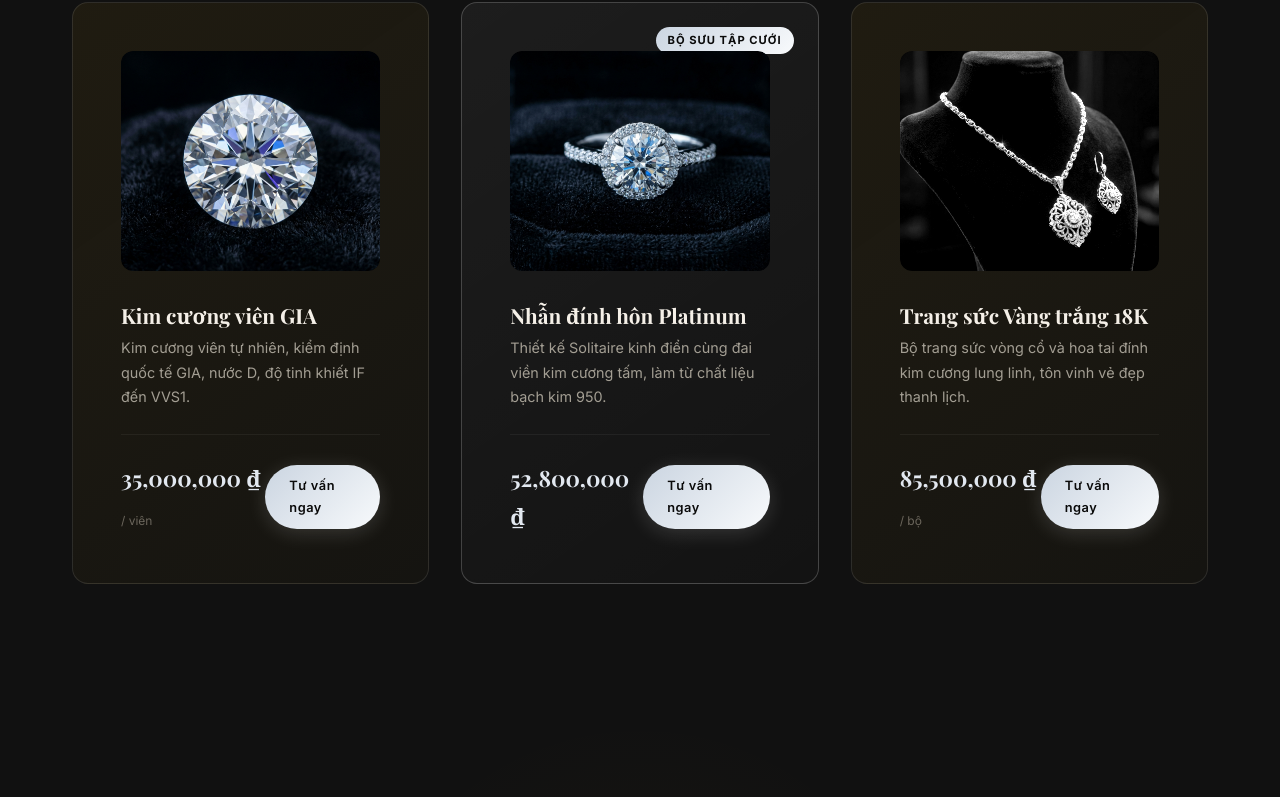
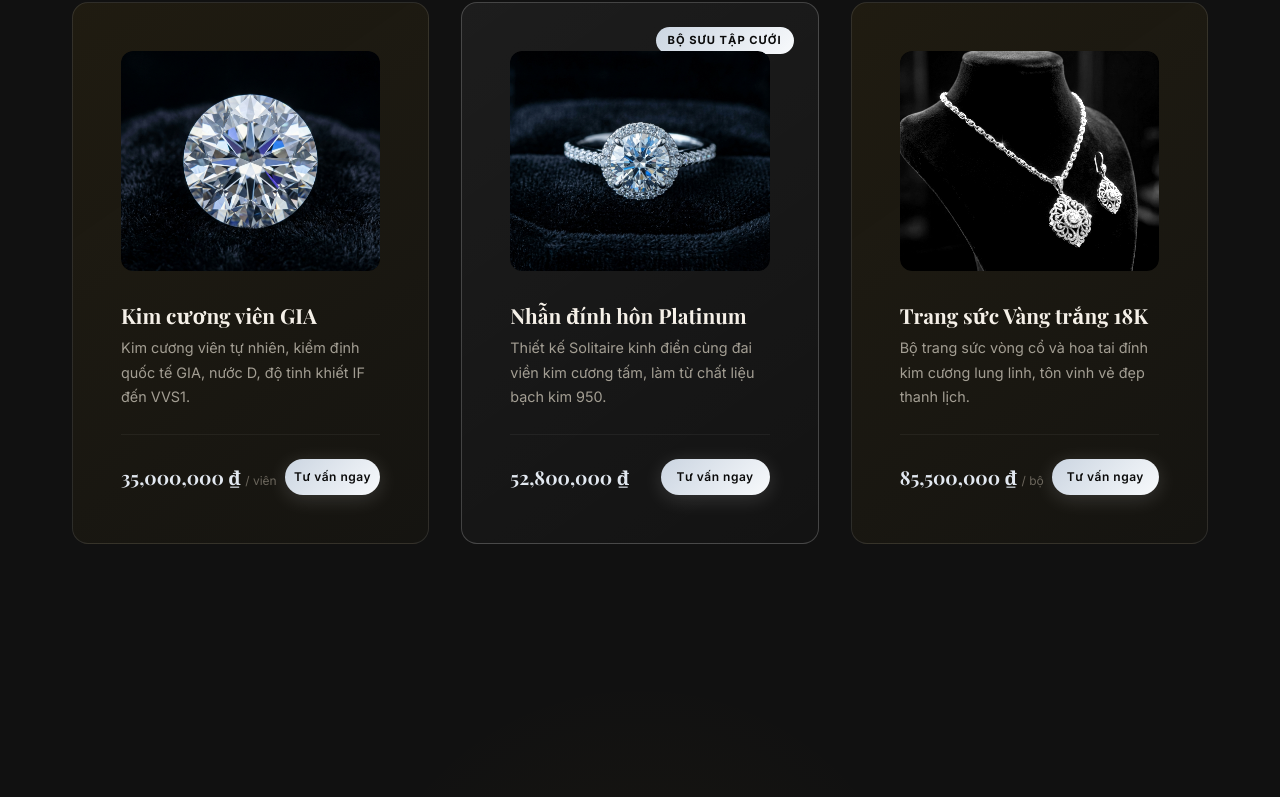
Before and after one commit to binhtankncc/vangviet-landing-page, a plain HTML site: page index.html in a window 1280 px wide. Shown: the part 2432-3229 px from the top of the page. Drawn offline with nearby package versions, Linux system fonts and the light colour scheme.

Commit message:
Fix diamond product button layout

```diff
--- a/index.html
+++ b/index.html
@@ -213,9 +213,9 @@
           <div class="product-image"><img src="images/diamond-loose.png" alt="Kim cương viên GIA"></div>
           <h3 class="product-name">Kim cương viên GIA</h3>
           <p class="product-desc">Kim cương viên tự nhiên, kiểm định quốc tế GIA, nước D, độ tinh khiết IF đến VVS1.</p>
-          <div class="product-details" style="border-top-color: rgba(255,255,255,0.05);">
-            <div class="product-price" style="color: #e2e8f0;">35,000,000 ₫ <span>/ viên</span></div>
-            <a href="#cta" class="btn btn-primary product-buy" style="background: linear-gradient(135deg, #cbd5e1, #f8fafc); color: #0a0a0a; box-shadow: 0 4px 20px rgba(255, 255, 255, 0.15);">Tư vấn ngay</a>
+          <div class="product-details" style="border-top-color: rgba(255,255,255,0.05); gap: 8px;">
+            <div class="product-price" style="color: #e2e8f0; font-size: 1.2rem; white-space: nowrap;">35,000,000 ₫ <span>/ viên</span></div>
+            <a href="#cta" class="btn btn-primary product-buy" style="padding: 8px 16px; font-size: 0.75rem; white-space: nowrap; background: linear-gradient(135deg, #cbd5e1, #f8fafc); color: #0a0a0a; box-shadow: 0 4px 20px rgba(255, 255, 255, 0.15);">Tư vấn ngay</a>
           </div>
         </div>
         <!-- Diamond 2 -->
@@ -224,9 +224,9 @@
           <div class="product-image"><img src="images/diamond-ring.png" alt="Nhẫn đính hôn kim cương"></div>
           <h3 class="product-name">Nhẫn đính hôn Platinum</h3>
           <p class="product-desc">Thiết kế Solitaire kinh điển cùng đai viền kim cương tấm, làm từ chất liệu bạch kim 950.</p>
-          <div class="product-details" style="border-top-color: rgba(255,255,255,0.05);">
-            <div class="product-price" style="color: #e2e8f0;">52,800,000 ₫</div>
-            <a href="#cta" class="btn btn-primary product-buy" style="background: linear-gradient(135deg, #cbd5e1, #f8fafc); color: #0a0a0a; box-shadow: 0 4px 20px rgba(255, 255, 255, 0.15);">Tư vấn ngay</a>
+          <div class="product-details" style="border-top-color: rgba(255,255,255,0.05); gap: 8px;">
+            <div class="product-price" style="color: #e2e8f0; font-size: 1.2rem; white-space: nowrap;">52,800,000 ₫</div>
+            <a href="#cta" class="btn btn-primary product-buy" style="padding: 8px 16px; font-size: 0.75rem; white-space: nowrap; background: linear-gradient(135deg, #cbd5e1, #f8fafc); color: #0a0a0a; box-shadow: 0 4px 20px rgba(255, 255, 255, 0.15);">Tư vấn ngay</a>
           </div>
         </div>
         <!-- Diamond 3 -->
@@ -234,9 +234,9 @@
           <div class="product-image"><img src="images/gold-jewelry.png" alt="Dây chuyền kim cương trắng" style="filter: grayscale(1) brightness(1.3) contrast(1.1);"></div>
           <h3 class="product-name">Trang sức Vàng trắng 18K</h3>
           <p class="product-desc">Bộ trang sức vòng cổ và hoa tai đính kim cương lung linh, tôn vinh vẻ đẹp thanh lịch.</p>
-          <div class="product-details" style="border-top-color: rgba(255,255,255,0.05);">
-            <div class="product-price" style="color: #e2e8f0;">85,500,000 ₫ <span>/ bộ</span></div>
-            <a href="#cta" class="btn btn-primary product-buy" style="background: linear-gradient(135deg, #cbd5e1, #f8fafc); color: #0a0a0a; box-shadow: 0 4px 20px rgba(255, 255, 255, 0.15);">Tư vấn ngay</a>
+          <div class="product-details" style="border-top-color: rgba(255,255,255,0.05); gap: 8px;">
+            <div class="product-price" style="color: #e2e8f0; font-size: 1.2rem; white-space: nowrap;">85,500,000 ₫ <span>/ bộ</span></div>
+            <a href="#cta" class="btn btn-primary product-buy" style="padding: 8px 16px; font-size: 0.75rem; white-space: nowrap; background: linear-gradient(135deg, #cbd5e1, #f8fafc); color: #0a0a0a; box-shadow: 0 4px 20px rgba(255, 255, 255, 0.15);">Tư vấn ngay</a>
           </div>
         </div>
       </div>
```
